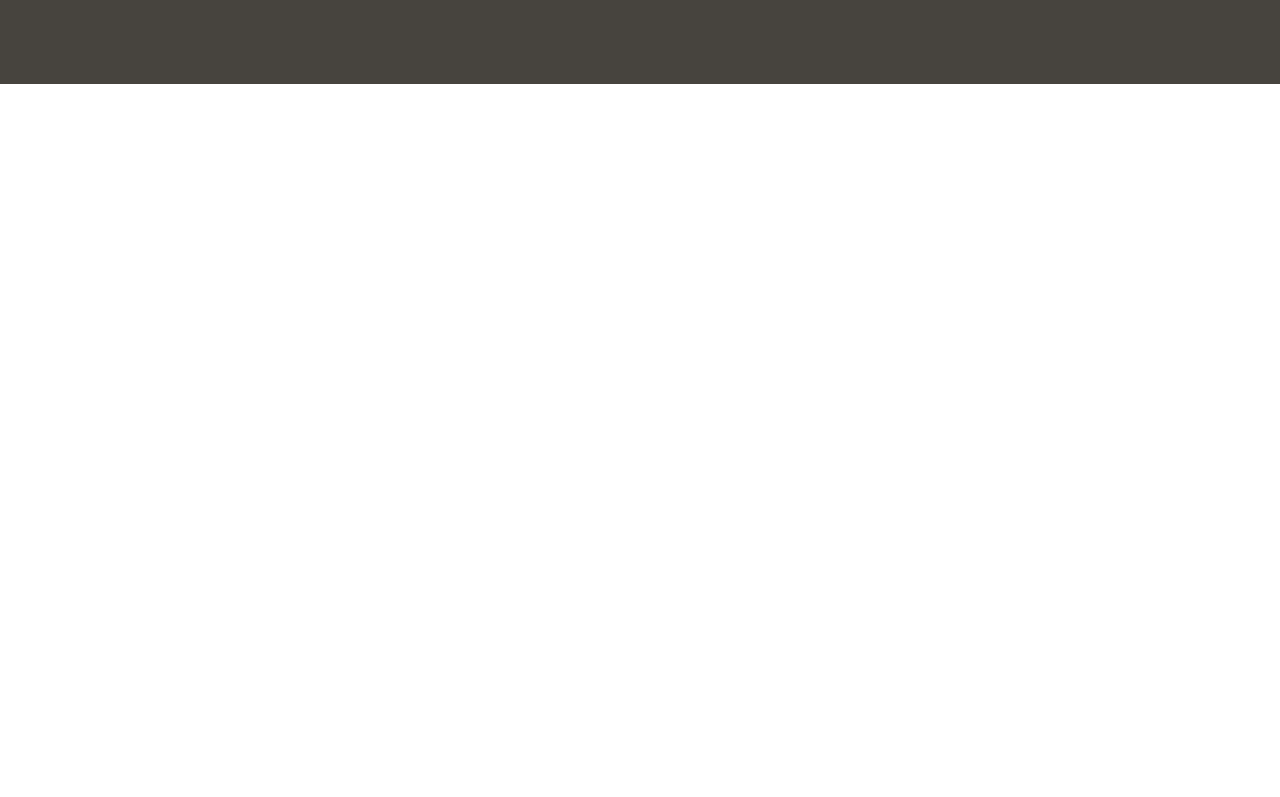
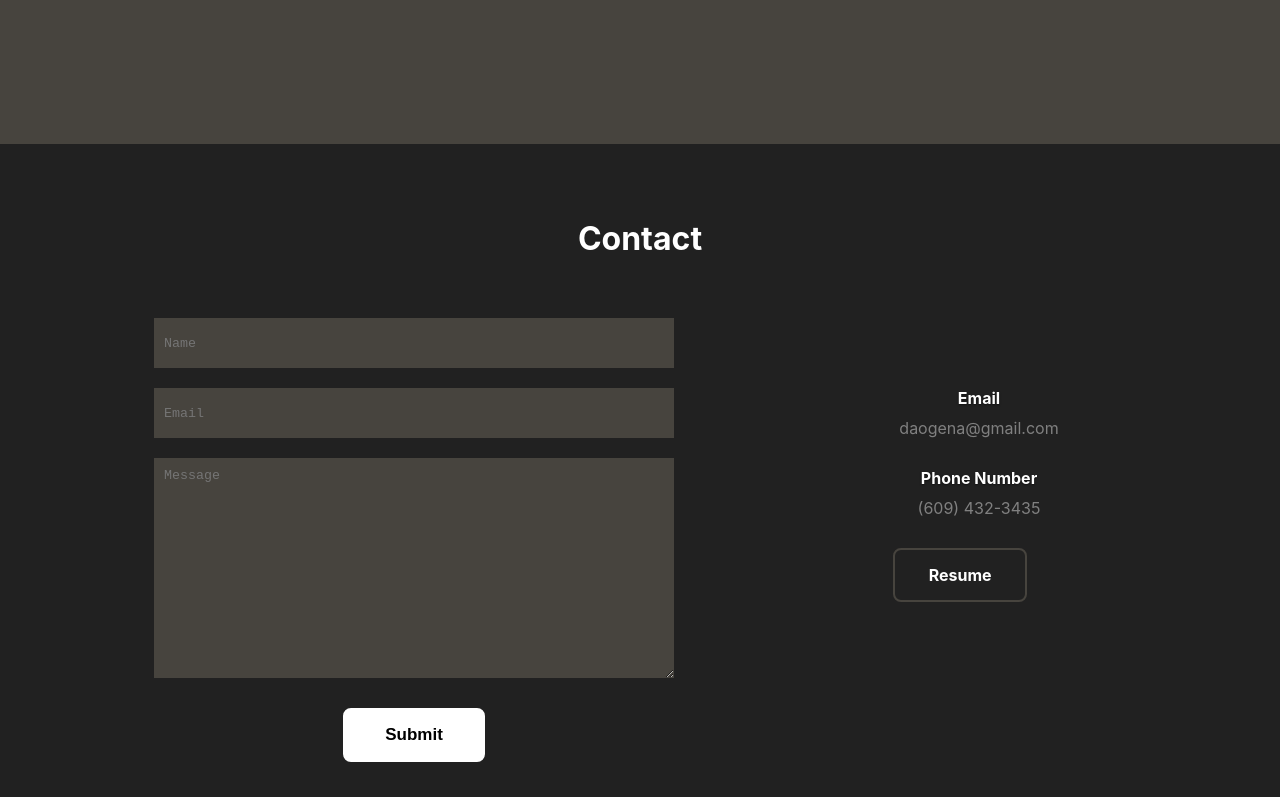
Before and after one commit to daogena/portfolio, a React (Create React App) app: page / in a window 1280 px wide. Shown: the part 2000-2797 px from the top of the page. Before the commit the page ends 2084 px from the top, so only its background shows below. Built offline with nearby package versions, Linux system fonts and the light colour scheme.

Commit message:
Added Contact component

```diff
--- a/src/App.js
+++ b/src/App.js
@@ -4,7 +4,8 @@ import { library } from '@fortawesome/fontawesome-svg-core';
 import { fab } from '@fortawesome/free-brands-svg-icons';
 import Header from './Components/Header';
 import About from './Components/About';
-import Work from './Components/Work'
+import Work from './Components/Work';
+import Contact from './Components/Contact';
 
 library.add(fab);
 
@@ -14,6 +15,7 @@ function App() {
       <Header />
       <About />
       <Work />
+      <Contact />
     </div>
   );
 }
--- /dev/null
+++ b/src/Components/Contact.js
@@ -0,0 +1,74 @@
+import React, {useState} from 'react';
+import '../style/Contact.css';
+import pdf from '../Resume.pdf';
+import db from '../firebase';
+
+function Contact() {
+    // const [input, setInput] = useState([]);
+
+    const[name, setName] = useState("");
+    const[email, setEmail] = useState("");
+    const [message, setMessage] = useState("");
+
+    const handleSubmit = (e) => {
+        e.preventDefault();
+
+        db.collection('contact').add({
+            name: name,
+            email: email,
+            message: message
+        });
+
+        setName("");
+        setEmail("");
+        setMessage("");
+    };
+
+    return (
+        <div id="contact">
+            <h1>Contact</h1>
+            <div className="contact__section">
+                <form>
+                    <input
+                        type="text"
+                        id="name"
+                        value={name}
+                        placeholder="Name"
+                        onChange={e => setName(e.target.value)}
+                    />
+                    <input
+                        type="text"
+                        id="email"
+                        value={email}
+                        placeholder="Email"
+                        onChange={e => setEmail(e.target.value)}
+                    />
+                    <textarea
+                        id="message"
+                        value={message}
+                        placeholder="Message"
+                        onChange={e => setMessage(e.target.value)}
+                    />
+                    <button onClick={handleSubmit} type="submit">Submit</button>
+                </form>
+                <div className="contact__info">
+                    <div className="email">
+                        <div className="title">Email</div>
+                        <div className="description">daogena@gmail.com</div>
+                    </div>
+                    <div className="phone-number">
+                        <div className="title">Phone Number</div>
+                        <div className="description">(609) 432-3435</div>
+                    </div>
+                    <div className="resume">
+                        <div className="resume__button">
+                            <a href={pdf} target="_blank" rel="noopener noreferrer">Resume</a>
+                        </div>
+                    </div>
+                </div>
+            </div>
+        </div>
+    )
+}
+
+export default Contact
--- /dev/null
+++ b/src/style/Contact.css
@@ -0,0 +1,97 @@
+#contact {
+    background-color: #212121;
+    color: white;
+    padding: 75px;
+}
+
+.contact__section {
+    display: flex;
+}
+
+form {
+    display: flex;
+    flex-direction: column;
+    align-items: center;
+    margin-top: 40px;
+    font-size: 18px;
+    width: 60%;
+}
+
+.contact__info {
+    width: 40%;
+}
+
+input:focus, textarea:focus {
+    outline: none;
+}
+
+#name, #email {
+    width: 500px;
+    height: 30px;
+    padding: 10px;
+    margin-top: 20px;
+
+    background-color: #47443e;
+    border: #47443e;
+    color: white;
+
+    font-family: monospace;
+}
+
+#message {
+    height: 200px;
+    width: 500px;
+    padding: 10px;
+    margin-top: 20px;
+
+    background-color: #47443e;
+    border: #47443e;
+    color: white;
+}
+
+button {
+    margin-top: 30px;
+    padding: 15px 40px;
+    border: 2px solid white;
+    border-radius: 8px;
+    background-color: white;
+    font-weight: bold;
+    font-size: 17px;
+    outline: none;
+}
+
+button:hover {
+    transform: translate3d(0, -5, 0);
+    box-shadow: 0 1rem 1rem rgba(0, 0, 0, 0.5);
+    transition: all 0.25s ease;
+    cursor: pointer;
+    background-color: #212121;
+    color: white;
+}
+
+.contact__info {
+    margin-top: 100px;
+}
+
+.title {
+    font-weight: bold;
+    margin-top: 30px;
+}
+
+.resume__button {
+    margin-top: 30px;
+    padding: 15px 20px;
+    width: 20%;
+    margin-left: 140px;
+    border: 2px solid #47443e;
+    border-radius: 8px;
+}
+
+.resume__button:hover {
+    transform: translate3d(0, -5, 0);
+    box-shadow: 0 1rem 1rem rgba(0, 0, 0, 0.5);
+    transition: all 0.25s ease;
+    cursor: pointer;
+    background-color: #47443e;
+    color: black;
+}
```
Also changed, not shown: 2 other files (tests, documents, lock files or other folders).
